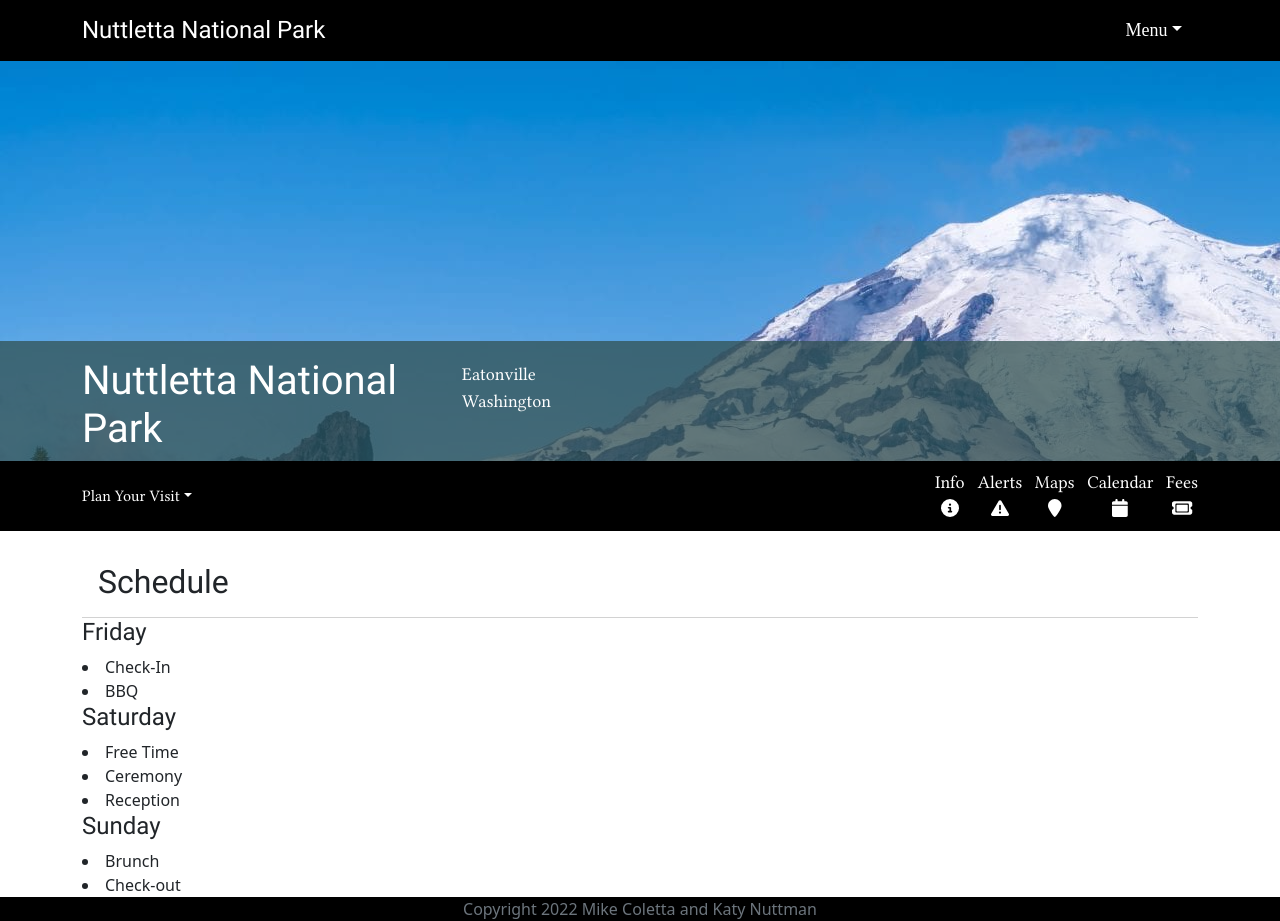
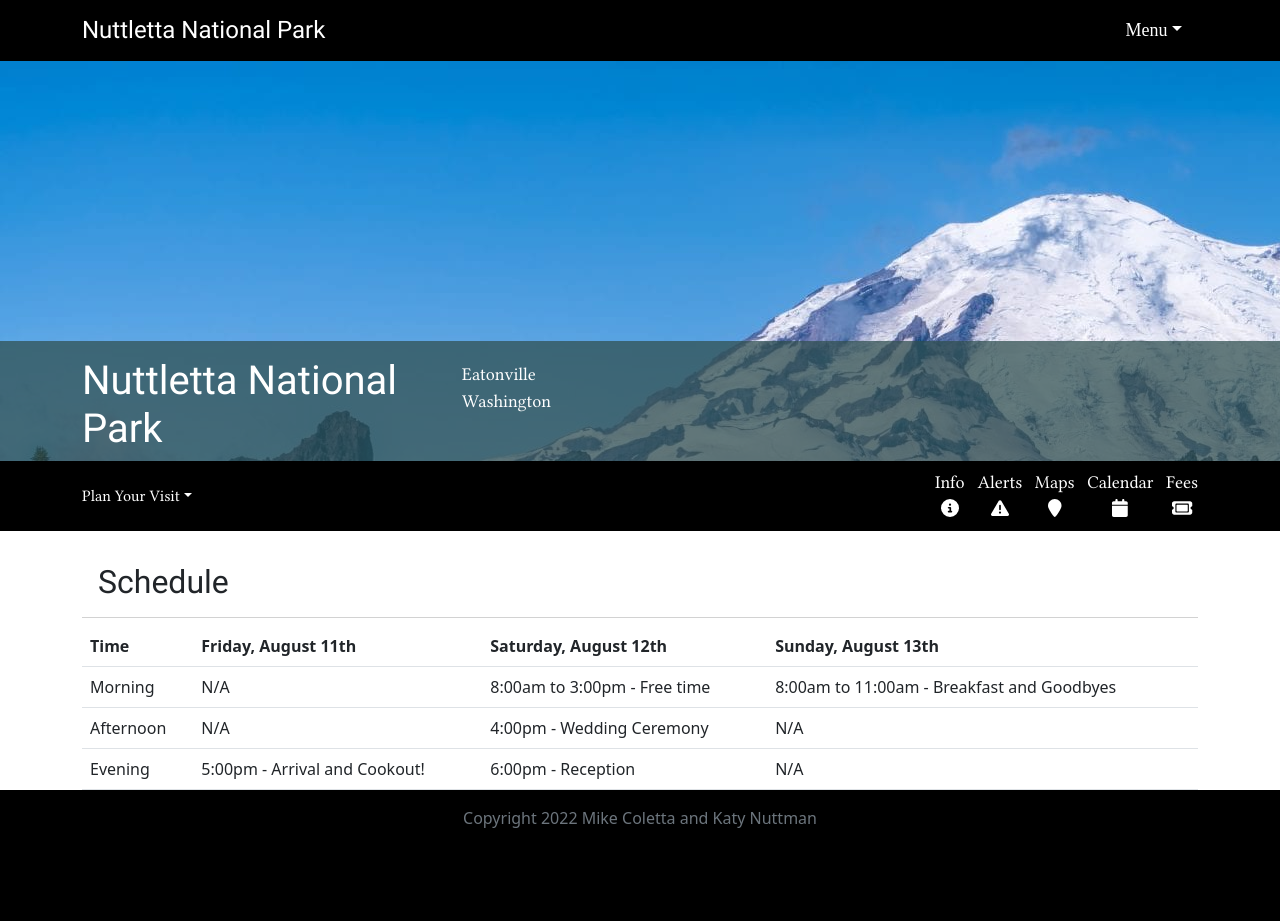
Before and after one commit to MikeColetta/nuttlettawedding, a React (Create React App) app: page /Calendar in a window 1280 px wide. After the commit the page ends 830 px from the top, so only its background shows below. Built offline with nearby package versions, Linux system fonts and the light colour scheme.

Commit message:
Added table

```diff
--- a/src/pages/Calendar.js
+++ b/src/pages/Calendar.js
@@ -1,5 +1,5 @@
 import React from 'react';
-import { Container, Card } from 'react-bootstrap';
+import { Container, Card, Table } from 'react-bootstrap';
 
 class Calendar extends React.Component {
 
@@ -9,22 +9,45 @@ class Calendar extends React.Component {
                 <Container className="contentContainer">
                     <br></br>
                     <Card style={{ border: "none" }}>
-                    <Card.Header style={{ backgroundColor: "white" }}>
+                        <Card.Header style={{ backgroundColor: "white" }}>
 
-                    <h2>Schedule</h2>
-                    </Card.Header>
-                    <h4>Friday</h4>
-                    <li>Check-In</li>
-                    <li>BBQ</li>
-                    <h4>Saturday</h4>
-                    <li>Free Time</li>
-                    <li>Ceremony</li>
-                    <li>Reception</li>
-                    <h4>Sunday</h4>
-                    <li>Brunch</li>
-                    <li>Check-out</li>
+                            <h2>Schedule</h2>
+                        </Card.Header>
                     </Card>
+                    <Table className="mt-2" responsive="sm">
+                        <thead>
+                            <tr>
+                                <th>Time</th>
+                                <th>Friday, August 11th</th>
+                                <th>Saturday, August 12th</th>
+                                <th>Sunday, August 13th</th>
+                            </tr>
+                        </thead>
+                        <tbody>
+                            <tr>
+                                <td>Morning</td>
+                                <td>N/A</td>
+                                <td>8:00am to 3:00pm - Free time</td>
+                                <td>8:00am to 11:00am - Breakfast and Goodbyes</td>
+
+                            </tr>
+                            <tr>
+                                <td>Afternoon</td>
+                                <td>N/A</td>
+                                <td>4:00pm - Wedding Ceremony</td>
+                                <td>N/A</td>
+
+                            </tr>
+                            <tr>
+                                <td>Evening</td>
+                                <td>5:00pm - Arrival and Cookout!</td>
+                                <td>6:00pm - Reception</td>
+                                <td>N/A</td>
+                            </tr>
+                        </tbody>
+                    </Table>
                 </Container>
+
             </div>
         )
     }
```
